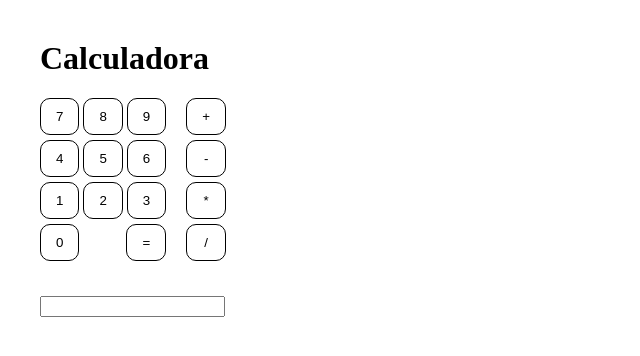
After one commit to Onkar-code/projecteWebAppM8UF2, a Flask app: template templates/calc.html in a window 1280 px wide. The commit adds this page. Shown: the top 356 px of the page, without its empty margins (0-640 px from the left). Run offline with Flask 2, Linux system fonts and the light colour scheme; the template is opened without the code that fills it, so the values that code supplies are empty.

Commit message:
html first update!

```diff
--- /dev/null
+++ b/templates/calc.html
@@ -0,0 +1,78 @@
+<!DOCTYPE html>
+<html lang="es">
+<head>
+    <meta charset="UTF-8">
+    <meta name="viewport" content="width=device-width, initial-scale=1.0">
+    <title>Calculadora</title>
+    <style>
+        body { margin: 40px;}
+        .calc_content { display: flex; margin-bottom: 30px;}
+        .column { display: flex; flex-direction: column; margin-left: 20px;}
+        .row_last { display: flex; justify-content: space-between;}
+        button {
+            padding: 10px 15px;
+            margin-bottom: 5px;
+            background-color: white;
+            border: 1px solid black;
+            border-radius: 10px;
+            cursor: pointer;}
+    </style>
+</head>
+<body>
+    <h1>Calculadora</h1>
+
+    <div class="calc_content">
+        <div>
+            <div class="row">
+                <button type="button" value="7" onclick="showNumbers(value)">7</button>
+                <button type="button" value="8" onclick="showNumbers(value)">8</button>
+                <button type="button" value="9" onclick="showNumbers(value)">9</button>
+            </div>
+            <div class="row">
+                <button type="button" value="4" onclick="showNumbers(value)">4</button>
+                <button type="button" value="5" onclick="showNumbers(value)">5</button>
+                <button type="button" value="6" onclick="showNumbers(value)">6</button>
+            </div>
+            <div class="row">
+                <button type="button" value="1" onclick="showNumbers(value)">1</button>
+                <button type="button" value="2" onclick="showNumbers(value)">2</button>
+                <button type="button" value="3" onclick="showNumbers(value)">3</button>
+            </div>
+            <div class="row_last">
+                <button type="button" value="0" onclick="showNumbers(value)">0</button>
+                <button type="button" value="equal" onclick="showResult()">=</button>
+            </div>
+        </div>
+
+        <div class="column">
+            <button type="button" value="suma" onclick="showNumbers(value)">+</button>
+            <button type="button" value="resta" onclick="showNumbers(value)">-</button>
+            <button type="button" value="multi" onclick="showNumbers(value)">*</button>
+            <button type="button" value="divi" onclick="showNumbers(value)">/</button>
+        </div>
+    </div>
+
+
+
+    <div>
+        <input type="text" id="numbers" onchange="myCalc()">
+    </div>
+
+    <script>
+        var op1 = '';
+        function showNumbers(value){
+            value = parseInt(value);
+            console.log(parseInt(value));
+            if (Number.isNaN(value)){
+                document.getElementById("numbers").value = '';
+
+            } else {
+                op1 += value;
+                console.log(value, op1);
+                document.getElementById("numbers").value = op1;
+            }
+        }
+
+    </script>
+</body>
+</html>
```
Also changed, not shown: templates/index.html (+24 -1 lines).
